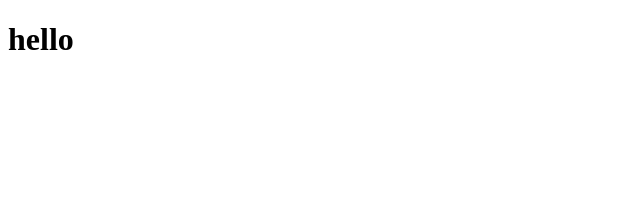
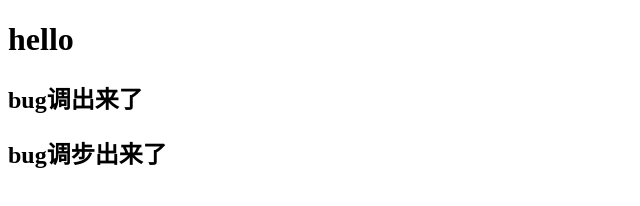
Before and after one commit to ydzformer/git-demo, a plain HTML site: page index.html in a window 1280 px wide. Shown: the whole page, without its empty margins (0-640 px from the left). Drawn offline with Linux system fonts and the light colour scheme.

Commit message:
bug修改完毕

```diff
--- a/index.html
+++ b/index.html
@@ -10,6 +10,8 @@
 
 <body>
     <h1>hello</h1>
+    <h2>bug调出来了</h2>
+    <h2>bug调步出来了</h2>
 </body>
 
 </html>
```
